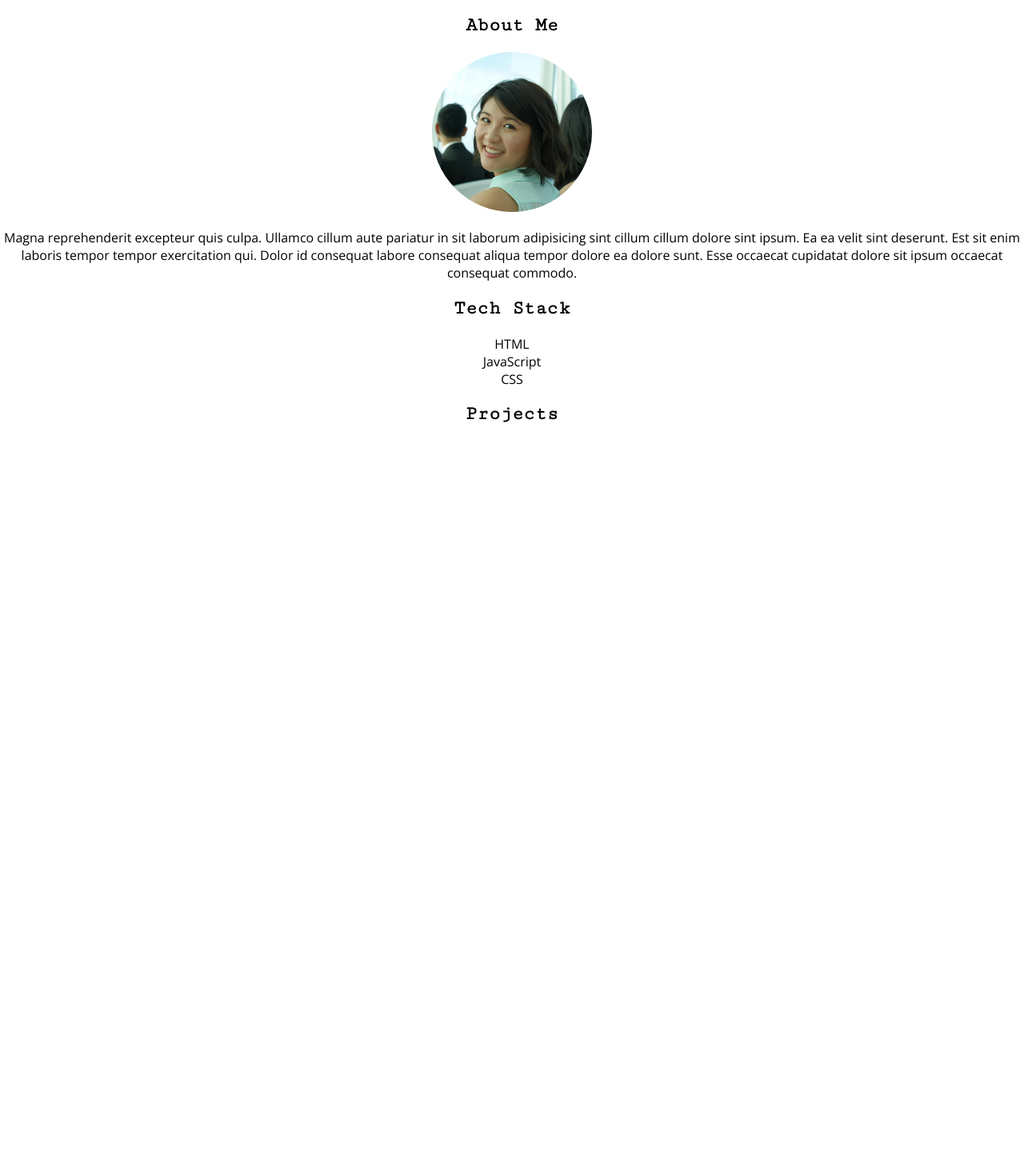
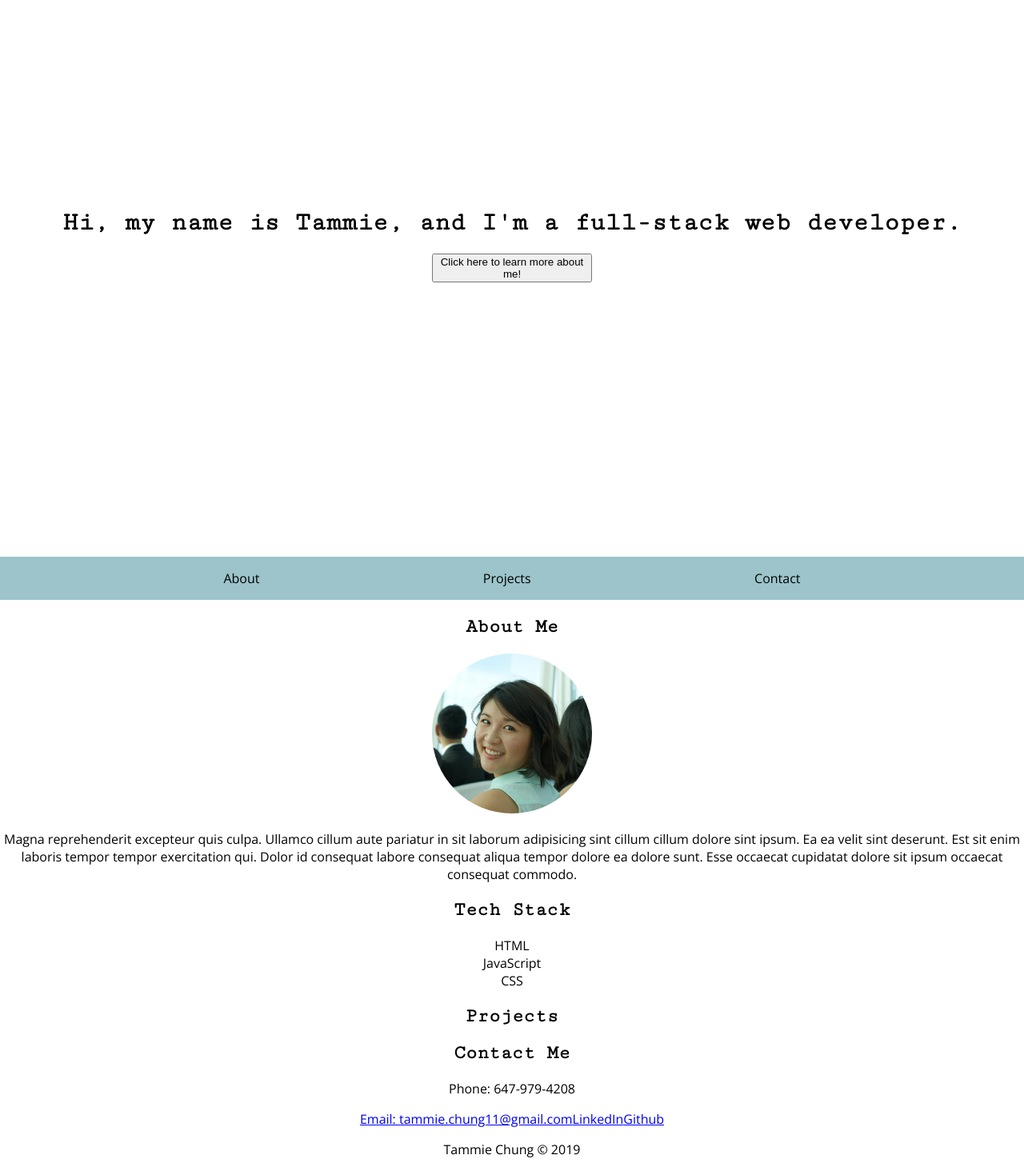
Before and after one commit to tammiec/portfolio, a React (Create React App) app: page / in a window 1280 px wide. Shown: the part 104-1568 px from the top of the page at 80% size. Before the commit the page ends 800 px from the top, so only its background shows below. Built offline with nearby package versions, Linux system fonts and the light colour scheme.

Commit message:
Add remaining components

```diff
--- a/src/Components/App.scss
+++ b/src/Components/App.scss
@@ -1,38 +1,3 @@
 .App {
   text-align: center;
 }
-
-.App-logo {
-  height: 40vmin;
-  pointer-events: none;
-}
-
-@media (prefers-reduced-motion: no-preference) {
-  .App-logo {
-    animation: App-logo-spin infinite 20s linear;
-  }
-}
-
-.App-header {
-  background-color: #282c34;
-  min-height: 100vh;
-  display: flex;
-  flex-direction: column;
-  align-items: center;
-  justify-content: center;
-  font-size: calc(10px + 2vmin);
-  color: white;
-}
-
-.App-link {
-  color: #61dafb;
-}
-
-@keyframes App-logo-spin {
-  from {
-    transform: rotate(0deg);
-  }
-  to {
-    transform: rotate(360deg);
-  }
-}
--- a/src/Components/Contact.js
+++ b/src/Components/Contact.js
@@ -3,7 +3,11 @@ import React from 'react';
 export default function Contact(props) {
   return (
     <div id='contact'>
-
+      <h2>Contact Me</h2>
+      <p>Phone: 647-979-4208</p>
+      <a href='mailto:tammie.chung11@gmail.com'>Email: tammie.chung11@gmail.com</a>
+      <a href='https://www.linkedin.com/in/tammiechung/'>LinkedIn</a>
+      <a href='https://github.com/tammiec'>Github</a>
     </div>
   );
 }
--- a/src/Components/Footer.js
+++ b/src/Components/Footer.js
@@ -3,7 +3,7 @@ import React from 'react';
 export default function Footer(props) {
   return (
     <footer>
-
+      <p>Tammie Chung &#169; 2019</p>
     </footer>
   );
 }
--- a/src/Components/Home/Button.js
+++ b/src/Components/Home/Button.js
@@ -7,6 +7,6 @@ export default function Button(props) {
   }
 
   return (
-    <button onClick={handleClick}>Click here to learn more about me!</button>
+    <button className='learn-more' onClick={handleClick}>Click here to learn more about me!</button>
   );
 }
--- a/src/Components/Home/Home.js
+++ b/src/Components/Home/Home.js
@@ -2,6 +2,8 @@ import React from 'react';
 
 import IntroText from './IntroText';
 import Button from './Button';
+
+import './Home.scss';
 
 export default function Component(props) {
   return (
--- a/src/Components/Home/Home.scss
+++ b/src/Components/Home/Home.scss
@@ -0,0 +1,11 @@
+#home {
+  height: 100vh;
+  display: flex;
+  flex-direction: column;
+  align-items: center;
+  justify-content: center;
+}
+
+.learn-more {
+  width: 200px;
+}
--- a/src/Components/NavBar.js
+++ b/src/Components/NavBar.js
@@ -1,9 +1,15 @@
 import React from 'react';
+
+import './NavBar.scss';
 
 export default function NavBar(props) {
   return (
     <header>
-
+      <div id='nav-center'>
+        <p className='nav-item'>About</p>
+        <p className='nav-item'>Projects</p>
+        <p className='nav-item'>Contact</p>
+      </div>
     </header>
   );
 }
--- a/src/Components/NavBar.scss
+++ b/src/Components/NavBar.scss
@@ -0,0 +1,12 @@
+@import './variables';
+
+header {
+  background-color: $Portfolio-2-hex;
+  width: 100%;
+}
+
+#nav-center {
+  display: flex;
+  flex-direction: row;
+  justify-content: space-evenly;
+}
--- /dev/null
+++ b/src/Components/_variables.scss
@@ -0,0 +1,18 @@
+/* Color Theme Swatches in Hex */
+$Portfolio-1-hex: #373740;
+$Portfolio-2-hex: #9CC4CA;
+$Portfolio-3-hex: #BBF2F2;
+$Portfolio-4-hex: #F2E2DF;
+$Portfolio-5-hex: #F2ACAC;
+
+/* Color Theme Swatches in RGBA */
+$Portfolio-1-rgba: rgba(55,55,64, 1);
+$Portfolio-2-rgba: rgba(156,196,202, 1);
+$Portfolio-3-rgba: rgba(187,242,242, 1);
+$Portfolio-4-rgba: rgba(242,226,223, 1);
+$Portfolio-5-rgba: rgba(242,172,172, 1);
+
+// Fonts
+
+$primary-font: 'Playfair Display', serif;
+$accent-font: 'Raleway', sans-serif;
--- a/src/index.scss
+++ b/src/index.scss
@@ -3,6 +3,7 @@ body {
   font-family: 'Open Sans', sans-serif;
   -webkit-font-smoothing: antialiased;
   -moz-osx-font-smoothing: grayscale;
+  scrollbar-width: none;
 }
 
 h1, h2, h3, h4 {
```
